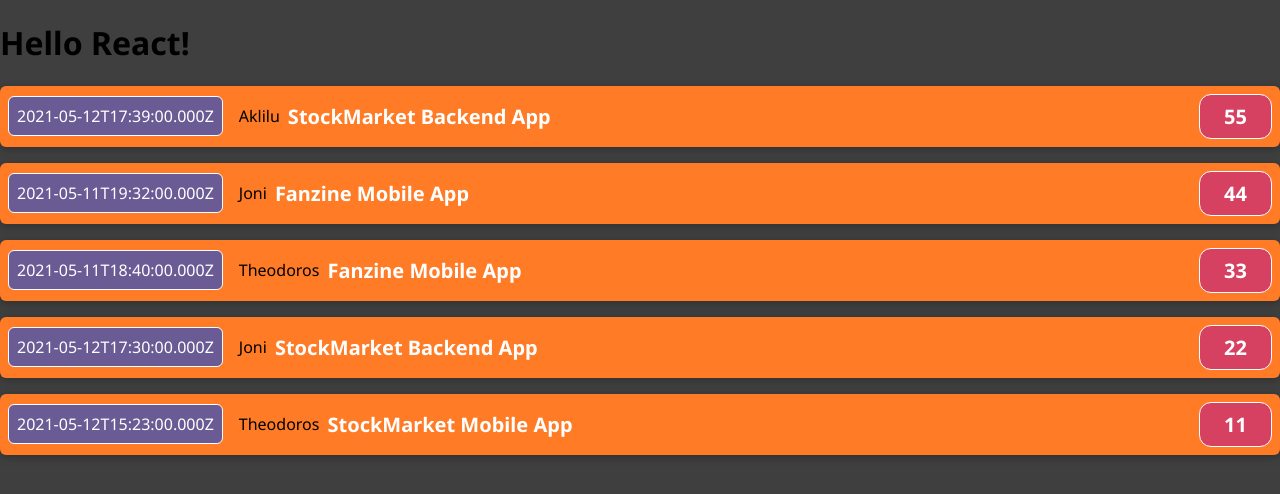
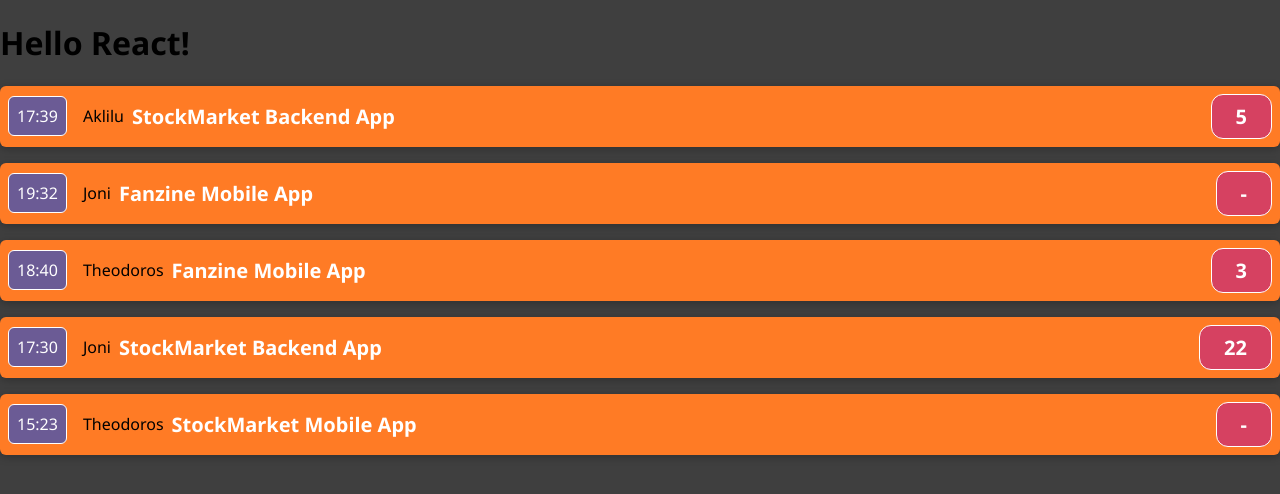
Before and after one commit to akliluMezene-Wanos/react-tutor, a React (Create React App) app: page / in a window 1280 px wide. Shown: the top 494 px of the page. Built offline with nearby package versions, Linux system fonts and the light colour scheme.

Commit message:
MetricItem ~ use js in orde rto format

```diff
--- a/src/App.js
+++ b/src/App.js
@@ -6,19 +6,19 @@ function App() {
       date: new Date(2021, 4, 12, 17, 39, 0, 0),
       developer: "Aklilu",
       project: "StockMarket Backend App",
-      count: 55,
+      count: 5,
     },
     {
       date: new Date(2021, 4, 11, 19, 32, 0, 0),
       developer: "Joni",
       project: "Fanzine Mobile App",
-      count: 44,
+      count: 0,
     },
     {
       date: new Date(2021, 4, 11, 18, 40, 0, 0),
       developer: "Theodoros",
       project: "Fanzine Mobile App",
-      count: 33,
+      count: 3,
     },
     {
       date: new Date(2021, 4, 12, 17, 30, 0, 0),
@@ -30,7 +30,7 @@ function App() {
       date: new Date(2021, 4, 12, 15, 23, 0, 0),
       developer: "Theodoros",
       project: "StockMarket Mobile App",
-      count: 11,
+      count: 0,
     }
   ]
 
--- a/src/components/MetricItem.js
+++ b/src/components/MetricItem.js
@@ -1,13 +1,17 @@
 import "./MetricItem.css"
 
 const MetricItem = (props) => {
+    const dispDate = props.date.toLocaleString("en-US",
+        {hour: "2-digit", minute: "2-digit", hour12: false});
+    const dispCount = props.count === 0 ? "-" : props.count;
+
     return <div className="metric-item">
-    <div className="metric-item__date">{props.date.toISOString()}</div>
+    <div className="metric-item__date">{dispDate}</div>
     <div className="metric-item__metric">
         <div>{props.developer}</div>
         <h3>{props.project}</h3>
     </div>
-    <div className="metric-item__count">{props.count}</div>
+    <div className="metric-item__count">{dispCount}</div>
 </div>
 }
 
```
